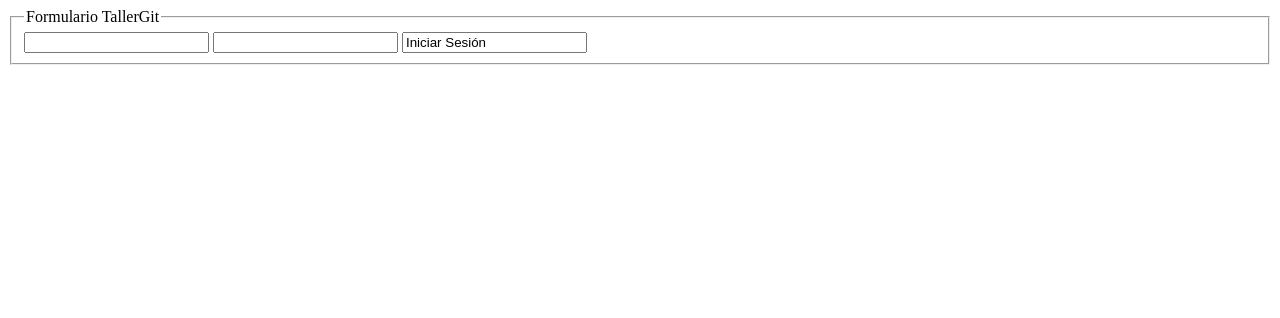
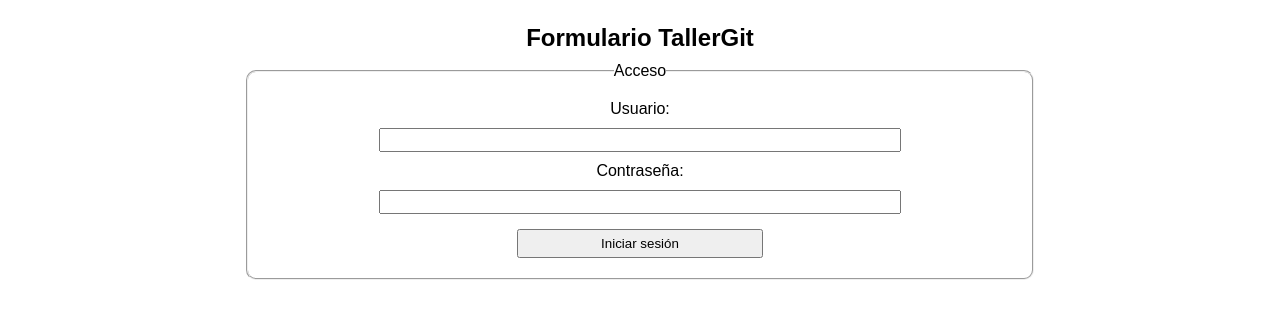
Before and after one commit to SergioLM7/tallerGit-colaborativo, a plain HTML site: page index.html in a window 1280 px wide. Drawn offline with Linux system fonts and the light colour scheme.

Commit message:
CSS finalizado

```diff
--- a/index.html
+++ b/index.html
@@ -3,24 +3,25 @@
 <head>
     <meta charset="UTF-8">
     <meta name="viewport" content="width=device-width, initial-scale=1.0">
-    <title>Document</title>
-    <link rel="stylesheet" href="style.css">
+    <title>Formulario</title>
+    <link rel="stylesheet" href="styles.css">
 </head>
 <body>
-    <header></header>
+    <header>
+    </header>
     <main>
+        <h2>Formulario TallerGit</h2>
         <form action="" id="formLogin">
             <fieldset>
-                <legend>Formulario TallerGit</legend>
-                <label for="user"></label>
-                <input type="text" id="user">
-                <label for="clave"></label>
-                <input type="password" id="clave">
-                <input type="sumit" id="sumit" value="Iniciar Sesión">
+                <legend>Acceso</legend>
+                <label for="user">Usuario:</label>
+                <input type="text" id="user" name="user">
+                <label for="clave">Contraseña:</label>
+                <input type="password" id="clave" name="clave">
+                <input type="submit" id="submit" value="Iniciar sesión" name="">
             </fieldset>
         </form>
     </main>
-
     <script src="main.js"></script>
 </body>
 </html>
--- a/styles.css
+++ b/styles.css
@@ -0,0 +1,65 @@
+* {
+    margin: 0;
+    padding: 0;
+    box-sizing: border-box;
+    font-family: sans-serif;
+}
+
+body {
+    display: flex;
+    flex-direction: column;
+    align-items: center;
+    min-height: 100vh;
+    padding: 24px;
+
+}
+
+main {
+    display: flex;
+    flex-direction: column;
+    align-items: center;
+    width:80%;
+    gap: 10px;
+}
+
+form {
+    display: flex;
+    flex-direction: column;
+    align-items: center;
+    width: 100%;
+}
+
+fieldset {
+    display: flex;
+    flex-direction: column;
+    align-items: center;
+    gap: 10px;
+    padding: 20px;
+    border-radius: 10px;
+    width: 80%;
+}
+
+input {
+    height: 24px;
+    width: 70%;
+    text-align: center;
+}
+
+#submit {
+   padding: 5px;
+   height: auto;
+   margin-top: 5px;
+   width: 33%;
+   text-wrap: wrap;
+}
+
+#submit:hover {
+    cursor: pointer;
+    opacity: 0.7;
+    font-weight:bold;
+    background-color: rgb(117, 178, 178);
+}
+
+legend {
+    text-align: center;
+}
```
